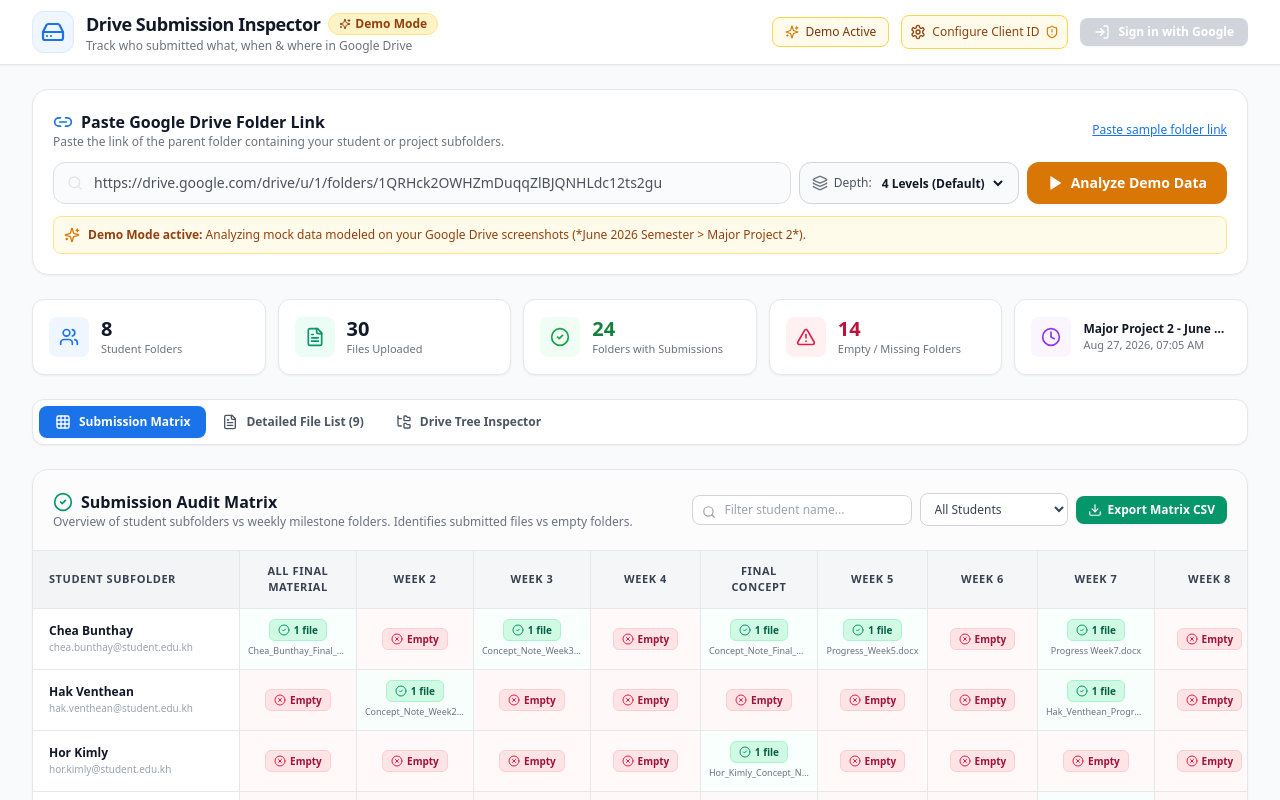
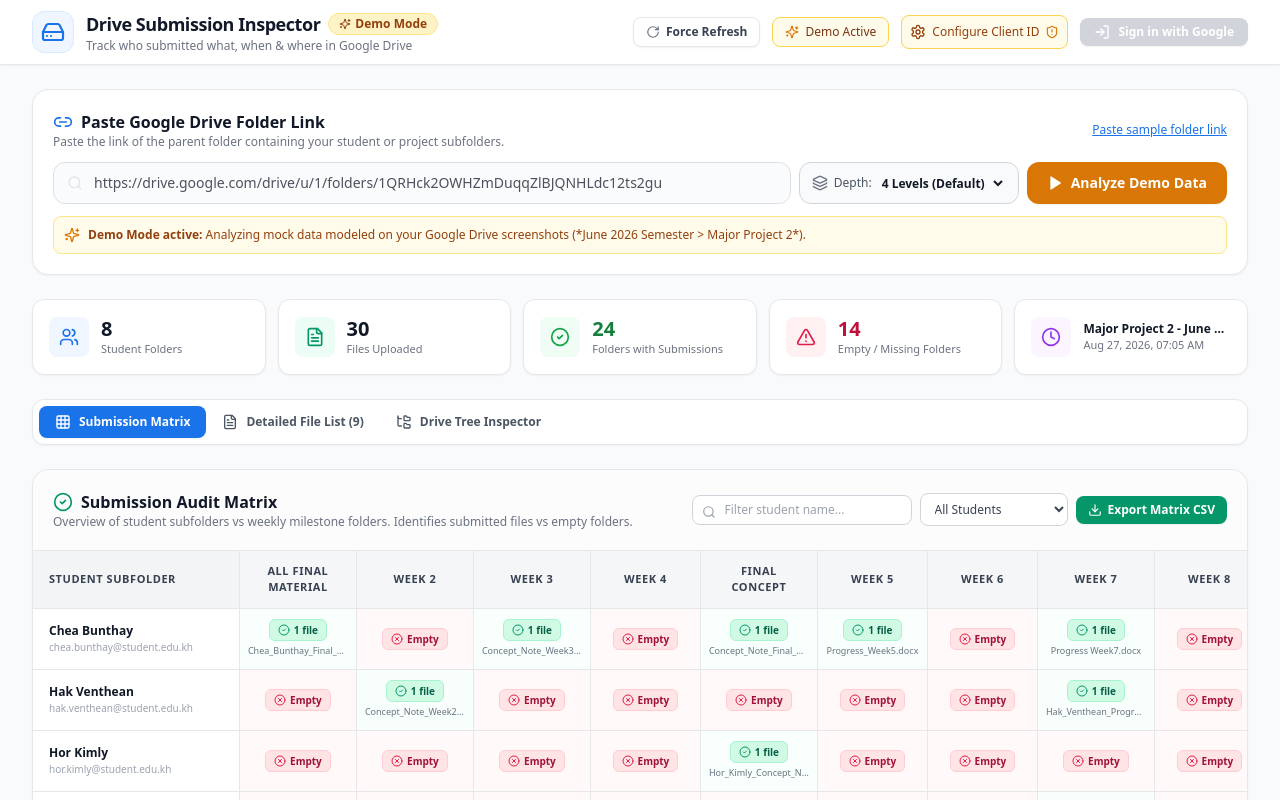
Before and after one commit to ceidaazecas-hash/Check-Drive, a React (Vite) app: page / in a window 1280 px wide. Shown: the top 800 px of the page. Built offline with nearby package versions, Linux system fonts and the light colour scheme; the HTML template or start-up script is replaced by a standard one.

Commit message:
Feature: Add Force Refresh button to navigation bar

```diff
--- a/src/App.jsx
+++ b/src/App.jsx
@@ -137,6 +137,8 @@ export default function App() {
         onOpenSettings={() => setIsSettingsOpen(true)}
         onLogin={handleGoogleLogin}
         onLogout={handleGoogleLogout}
+        onForceRefresh={() => handleStartScan()}
+        isScanning={isScanning}
       />
 
       {/* Main Container */}
--- a/src/components/Navbar.jsx
+++ b/src/components/Navbar.jsx
@@ -1,5 +1,5 @@
 import React from 'react';
-import { HardDrive, Settings, LogIn, LogOut, Sparkles, CheckCircle2, ShieldAlert } from 'lucide-react';
+import { HardDrive, Settings, LogIn, LogOut, Sparkles, ShieldAlert, RotateCw } from 'lucide-react';
 
 export default function Navbar({
   user,
@@ -8,7 +8,9 @@ export default function Navbar({
   clientId,
   onOpenSettings,
   onLogin,
-  onLogout
+  onLogout,
+  onForceRefresh,
+  isScanning
 }) {
   return (
     <header className="bg-white border-b border-gray-200 sticky top-0 z-30 shadow-sm">
@@ -34,7 +36,23 @@ export default function Navbar({
           </div>
 
           {/* Controls & Actions */}
-          <div className="flex items-center space-x-3">
+          <div className="flex items-center space-x-2 sm:space-x-3">
+
+            {/* Force Refresh Button */}
+            <button
+              onClick={onForceRefresh}
+              disabled={isScanning}
+              className={`inline-flex items-center px-3 py-1.5 rounded-lg text-xs font-semibold transition-all border shadow-sm ${
+                isScanning
+                  ? 'bg-blue-50 text-google-blue border-blue-200 cursor-wait'
+                  : 'bg-white text-gray-700 border-gray-200 hover:bg-blue-50 hover:text-google-blue hover:border-blue-300'
+              }`}
+              title="Force refresh Google Drive folder scan to pull latest changes"
+            >
+              <RotateCw className={`w-3.5 h-3.5 mr-1.5 ${isScanning ? 'animate-spin text-google-blue' : 'text-gray-500 group-hover:text-google-blue'}`} />
+              <span className="hidden sm:inline">{isScanning ? 'Refreshing...' : 'Force Refresh'}</span>
+              <span className="sm:hidden">{isScanning ? '...' : 'Refresh'}</span>
+            </button>
 
             {/* Demo Mode Toggle */}
             <button
@@ -47,7 +65,8 @@ export default function Navbar({
               title="Toggle Demo Mode with pre-loaded dataset from screenshots"
             >
               <Sparkles className="w-3.5 h-3.5 mr-1.5 text-amber-600" />
-              {isDemoMode ? 'Demo Active' : 'Switch to Demo'}
+              <span className="hidden md:inline">{isDemoMode ? 'Demo Active' : 'Switch to Demo'}</span>
+              <span className="md:hidden">{isDemoMode ? 'Demo' : 'Demo'}</span>
             </button>
 
             {/* Client ID Settings Button */}
@@ -97,7 +116,7 @@ export default function Navbar({
                 title={isDemoMode ? 'Switch off Demo Mode to sign in' : 'Sign in with your Google Account'}
               >
                 <LogIn className="w-4 h-4" />
-                <span>Sign in with Google</span>
+                <span className="hidden sm:inline">Sign in with Google</span>
               </button>
             )}
 
```
